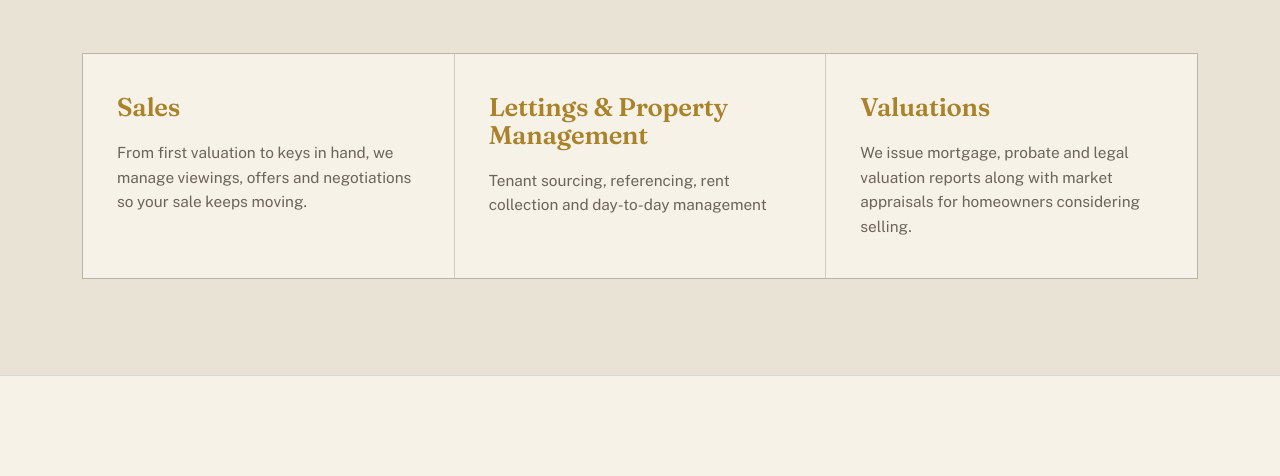
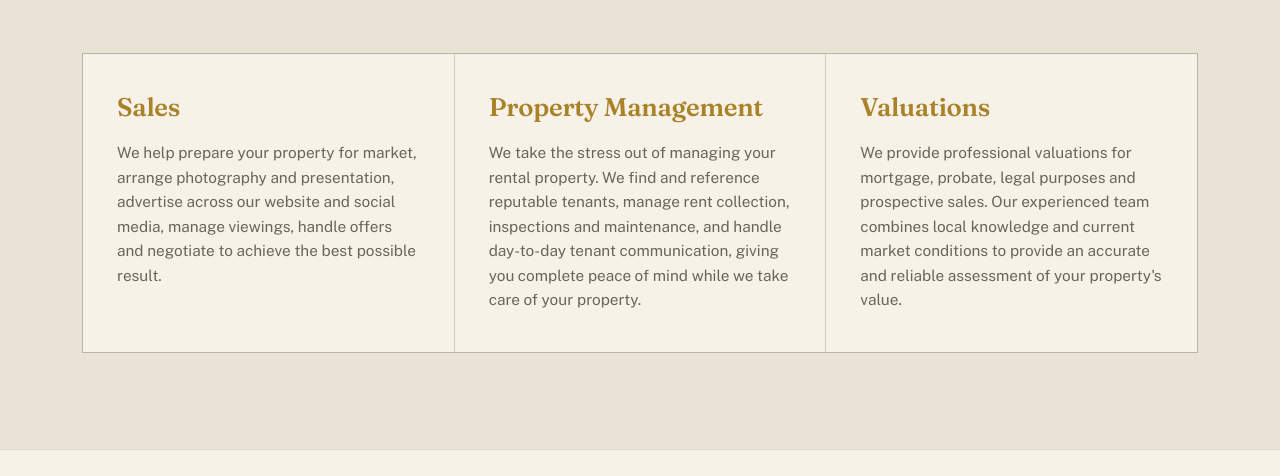
Before and after one commit to elinamat2203/OgradyProperties, a plain HTML site: page index.html in a window 1280 px wide. Shown: the part 1743-2219 px from the top of the page. Drawn offline with nearby package versions, Linux system fonts and the light colour scheme; no server answers.

Commit message:
Update website

```diff
--- a/index.html
+++ b/index.html
@@ -104,17 +104,17 @@
       <div class="services-grid reveal">
         <a href="properties.html" class="service-card">
           <h3>Sales</h3>
-          <p>From first valuation to keys in hand, we manage viewings, offers and negotiations so your sale keeps moving.</p>
+          <p>We help prepare your property for market, arrange photography and presentation, advertise across our website and social media, manage viewings, handle offers and negotiate to achieve the best possible result.</p>
         </a>
 
         <a href="properties.html" class="service-card">
-          <h3>Lettings &amp; Property Management</h3>
-          <p>Tenant sourcing, referencing, rent collection and day-to-day management</p>
+          <h3>Property Management</h3>
+          <p>We take the stress out of managing your rental property. We find and reference reputable tenants, manage rent collection, inspections and maintenance, and handle day-to-day tenant communication, giving you complete peace of mind while we take care of your property.</p>
         </a>
 
         <a href="#contact" class="service-card">
           <h3>Valuations</h3>
-          <p>We issue mortgage, probate and legal valuation reports along with market appraisals for homeowners considering selling.</p>
+          <p>We provide professional valuations for mortgage, probate, legal purposes and prospective sales. Our experienced team combines local knowledge and current market conditions to provide an accurate and reliable assessment of your property's value.</p>
         </a>
       </div>
     </div>
```
